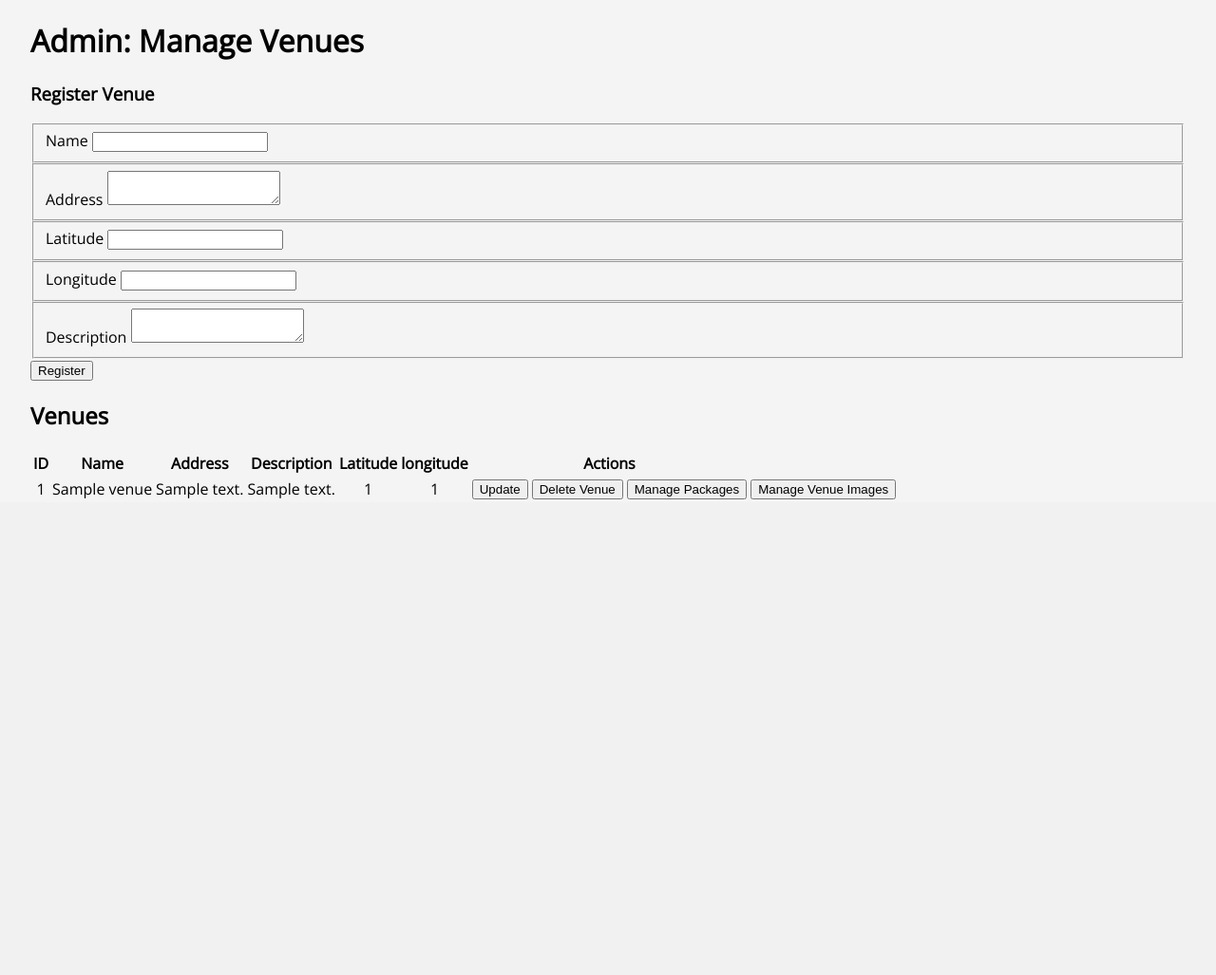
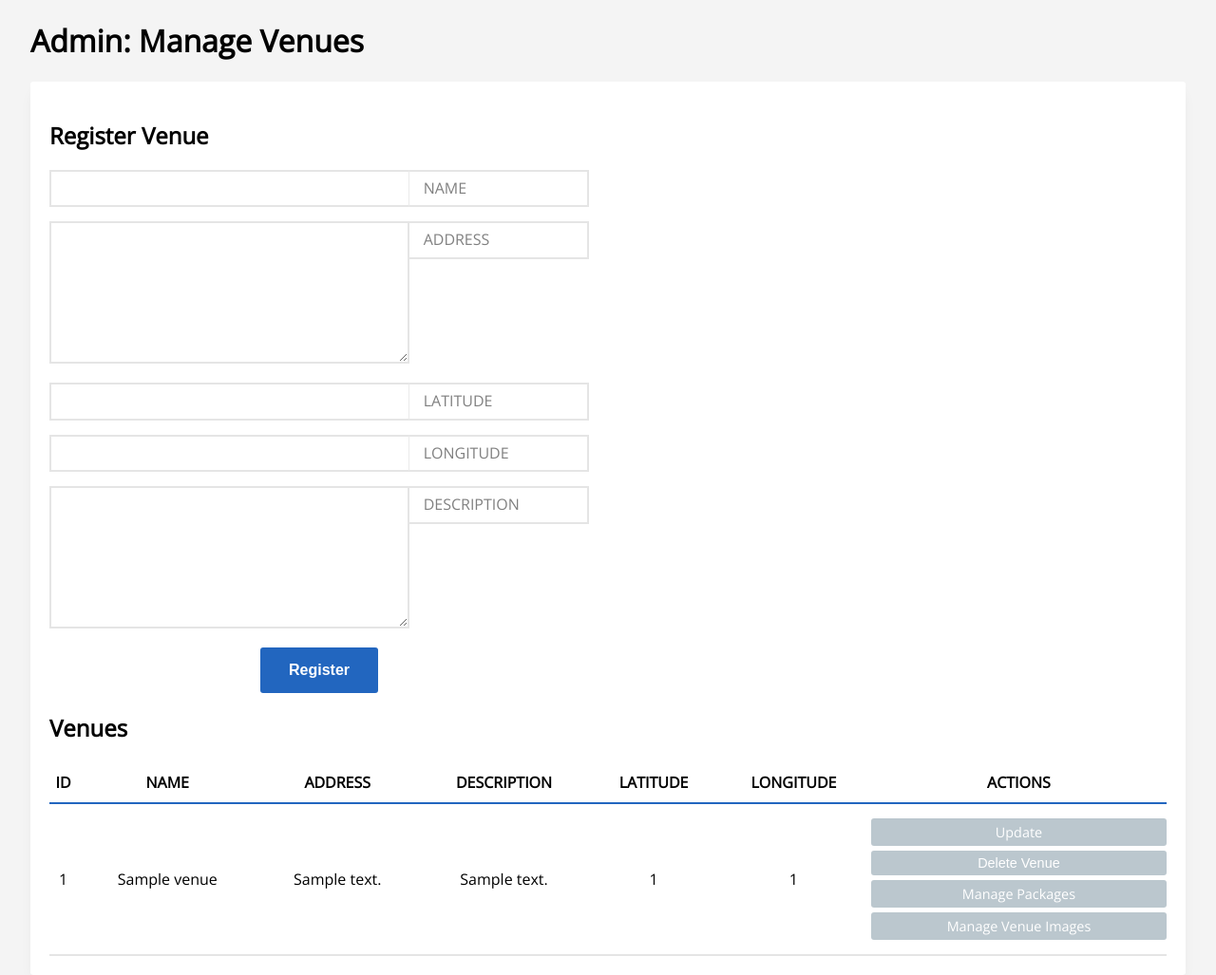
Before and after one commit to mdgriffin/Dynamic-Web-Project, a PHP site: page /admin/venues in a window 1280 px wide. Shown: the part 281-1308 px from the top of the page at 95% size. Before the commit the page ends 807 px from the top, so only its background shows below. Run offline with PHP 8.4, Linux system fonts and the light colour scheme; the visitor is signed in with stand-in values (Sample User, id 1); tables that the repository leaves empty hold one stand-in row (values such as "Sample post").

Commit message:
Improved styling of admin page

```diff
--- a/Assets/style.css
+++ b/Assets/style.css
@@ -482,13 +482,14 @@ body {
 .form-mainLabel {
 	width: 33.333%;
 	border: 2px solid #e5e5e5;
-	border-left: 1px solid #eaeaea;
+	border-left: none;
 	padding: 5px 15px;
 	display: inline-block;
 	color: grey;
 	line-height: 1.6em;
 	font-size: 1em;
 	text-transform: uppercase;
+	vertical-align: top;
 }
 
 
@@ -498,7 +499,7 @@ body {
 	line-height: 1.6em;
 	font-size: 1em;
 	border: 2px solid #e5e5e5;
-	border-right: none;
+	border-right: 1px solid #eaeaea;
 	width: 66.6666%;
 	display: inline-block;
 }
@@ -507,7 +508,7 @@ body {
 .form input[type=password]:focus {
 	outline: none;
 	border: 2px solid #2266BF;
-	border-right: none;
+	border-right: 1px solid #2266BF;
 }
 
 
@@ -520,16 +521,29 @@ body {
 .form-boxedInput {
 	display: inline-block;
 	border: 2px solid #e5e5e5;
-	border-right: none;
+	border-right: 1px solid #eaeaea;
 	width: 66.6666%;
 	padding: 5px 10px;
 	line-height: 1.6em;
 }
 
-input[type=text]:focus + .form-mainLabel {
+input[type=text]:focus + .form-mainLabel,
+textarea:focus + .form-mainLabel {
 	border: 2px solid #2266BF;
-	border-left: 1px solid #2266BF;
+	border-left: none;
 	color: #2266BF;
+}
+
+.form textarea {
+	width: 66.6666%;
+	display: inline-block;
+	min-height: 150px;
+	border: 2px solid #e5e5e5;
+}
+
+.form textarea:focus {
+	outline: none;
+	border: 2px solid #2266BF;
 }
 
 /**
@@ -565,6 +579,7 @@ button {
 	border: none;
 	cursor: pointer;
 	border-radius: 3px;
+	text-decoration: none;
 }
 
 .btn:focus {
@@ -585,6 +600,10 @@ button {
 	color: #fff;
 }
 
+.btn-secondary:hover {
+	background: #aebdc5;
+}
+
 .btn-large {
 	padding: 15px 30px;
 	font-size: 1em;
@@ -594,6 +613,12 @@ button {
 .btn-small {
 	padding: 5px 10px;
 	font-size: 0.9em;
+}
+
+.btn-fullWidth {
+	display: block;
+	width: 100%;
+	margin: 5px 0;
 }
 
 .flashMessage,
--- a/app/views/admin/users.php
+++ b/app/views/admin/users.php
@@ -52,7 +52,7 @@ include_once("app/views/partials/admin-nav.php");
 
 				<fieldset>
 					<input type="text" name="email" autocomplete="off" value="<?php echo $this->user->getEmail(); ?>"><!--
-					-><label for="email" class="form-mainLabel">Email</label>
+					--><label for="email" class="form-mainLabel">Email</label>
 					<?php
 					if ($this->errors && isset($this->errors["email"])) {
 						foreach ($this->errors["email"] as $this->error) {
--- a/app/views/admin/venues.php
+++ b/app/views/admin/venues.php
@@ -6,18 +6,26 @@ include_once("app/views/partials/admin-nav.php");
 
 <h1>Admin: Manage Venues</h1>
 
+
+<div class="card">
+
+	<div class="gs">
+
+		<div class="gs-col gs6 gs6-after">
+
 			<?php if ($this->id) { ?>
-	<h3>Update Venue</h3>
+				<h2>Update Venue</h2>
 
-	<form action="admin/venues.php?id=<?php echo $this->id; ?>" method="post">
+				<form action="admin/venues.php?id=<?php echo $this->id; ?>" class="form" method="post">
 			<?php } else {?>
-	<h3>Register Venue</h3>
+				<h2>Register Venue</h2>
 
-	<form action="admin/venues.php" method="post">
+				<form action="admin/venues.php" class="form" method="post">
 			<?php } ?>
 				<fieldset>
-		<label for="name">Name</label>
-		<input type="text" name="name" value="<?php echo $this->venue->getName(); ?>">
+
+					<input type="text" name="name" value="<?php echo $this->venue->getName(); ?>"><!--
+					--><label for="name" class="form-mainLabel">Name</label>
 					<?php
 					if ($this->errors && isset($this->errors["name"])) {
 						foreach ($this->errors["name"] as $this->error) {
@@ -30,8 +38,8 @@ include_once("app/views/partials/admin-nav.php");
 				</fieldset>
 
 				<fieldset>
-		<label for="address">Address</label>
-		<textarea name="address"><?php echo $this->venue->getAddress(); ?></textarea>
+					<textarea name="address"><?php echo $this->venue->getAddress(); ?></textarea><!--
+					--><label for="address" class="form-mainLabel">Address</label>
 					<?php
 			 		if ($this->errors && isset($this->errors["address"])) {
 			 			foreach ($this->errors["address"] as $this->error) {
@@ -44,18 +52,21 @@ include_once("app/views/partials/admin-nav.php");
 				</fieldset>
 
 				<fieldset>
-		<label for="latitude">Latitude</label>
-		<input type="text" name="latitude" value="<?php echo $this->venue->getLatitude(); ?>">
+
+					<input type="text" name="latitude" value="<?php echo $this->venue->getLatitude(); ?>"><!--
+					--><label for="latitude" class="form-mainLabel">Latitude</label>
 				</fieldset>
 
 				<fieldset>
-		<label for="longitude">Longitude</label>
-		<input type="text" name="longitude" value="<?php echo $this->venue->getLongitude(); ?>">
+
+					<input type="text" name="longitude" value="<?php echo $this->venue->getLongitude(); ?>"><!--
+					--><label for="longitude" class="form-mainLabel">Longitude</label>
 				</fieldset>
 
 				<fieldset>
-		<label for="description">Description</label>
-		<textarea name="description"><?php echo $this->venue->getDescription(); ?></textarea>
+
+					<textarea name="description"><?php echo $this->venue->getDescription(); ?></textarea><!--
+					--><label for="description" class="form-mainLabel">Description</label>
 					<?php
 					if ($this->errors && isset($this->errors["description"])) {
 						foreach ($this->errors["description"] as $this->error) {
@@ -68,16 +79,20 @@ include_once("app/views/partials/admin-nav.php");
 				</fieldset>
 
 				<?php if ($this->id) { ?>
-		<input type="submit" name="update" value="Update">
+					<input type="submit" class="btn btn-primary btn-large" name="update" value="Update">
 				<?php } else {?>
-		<input type="submit" name="register" value="Register">
+					<input type="submit" class="btn btn-primary btn-large" name="register" value="Register">
 				<?php } ?>
 
 			</form>
 
+		</div><!-- gs-col -->
+
+		<div class="gs-col gs12">
+
 			<h2>Venues</h2>
 
-<table>
+			<table class="table">
 				<thead>
 					<th>ID</th>
 					<th>Name</th>
@@ -85,7 +100,7 @@ include_once("app/views/partials/admin-nav.php");
 					<th>Description</th>
 					<th>Latitude</th>
 					<th>longitude</th>
-		<th colspan="3">Actions</th>
+					<th>Actions</th>
 				</thead>
 				<tbody>
 					<?php foreach ($this->venues as $venue) { ?>
@@ -96,19 +111,25 @@ include_once("app/views/partials/admin-nav.php");
 							<td><?php echo $venue["description"]; ?></td>
 							<td><?php echo $venue["latitude"]; ?></td>
 							<td><?php echo $venue["longitude"]; ?></td>
-				<td><a href="admin/venues.php?id=<?php echo $venue["venue_id"]; ?>"><button>Update</button></a></td>
 							<td>
+								<a href="admin/venues.php?id=<?php echo $venue["venue_id"]; ?>" class="btn btn-small btn-secondary btn-fullWidth">Update</a>
 								<form action="admin/venues.php" method="post">
 									<input type="hidden" name="METHOD" value="DELETE">
 									<input type="hidden" name="id" value="<?php echo $venue["venue_id"]; ?>">
-						<input type="submit" name="delete" value="Delete Venue">
+									<input type="submit" name="delete" value="Delete Venue" class="btn btn-small btn-secondary btn-fullWidth">
 								</form>
-				</td>
-				<td><a href="admin/packages.php?id=<?php echo $venue["venue_id"]; ?>"><button>Manage Packages</button></a></td>
-				<td><a href="admin/venues/<?php echo $venue["venue_id"]; ?>/images"><button>Manage Venue Images</button></a></td>
+								<a href="admin/packages.php?id=<?php echo $venue["venue_id"]; ?>" class="btn btn-small btn-secondary btn-fullWidth">Manage Packages</a>
+								<a href="admin/venues/<?php echo $venue["venue_id"]; ?>/images" class="btn btn-small btn-secondary btn-fullWidth">Manage Venue Images</a>
+							<td>
 						</tr>
 					<?php } ?>
 				</tbody>
 			</table>
 
+		</div><!-- gs-col -->
+
+	</div><!-- gs -->
+
+</div><!-- card -->
+
 <?php include_once("app/views/partials/footer.php"); ?>
```
Lines whose indentation alone changed are shown as unchanged.
